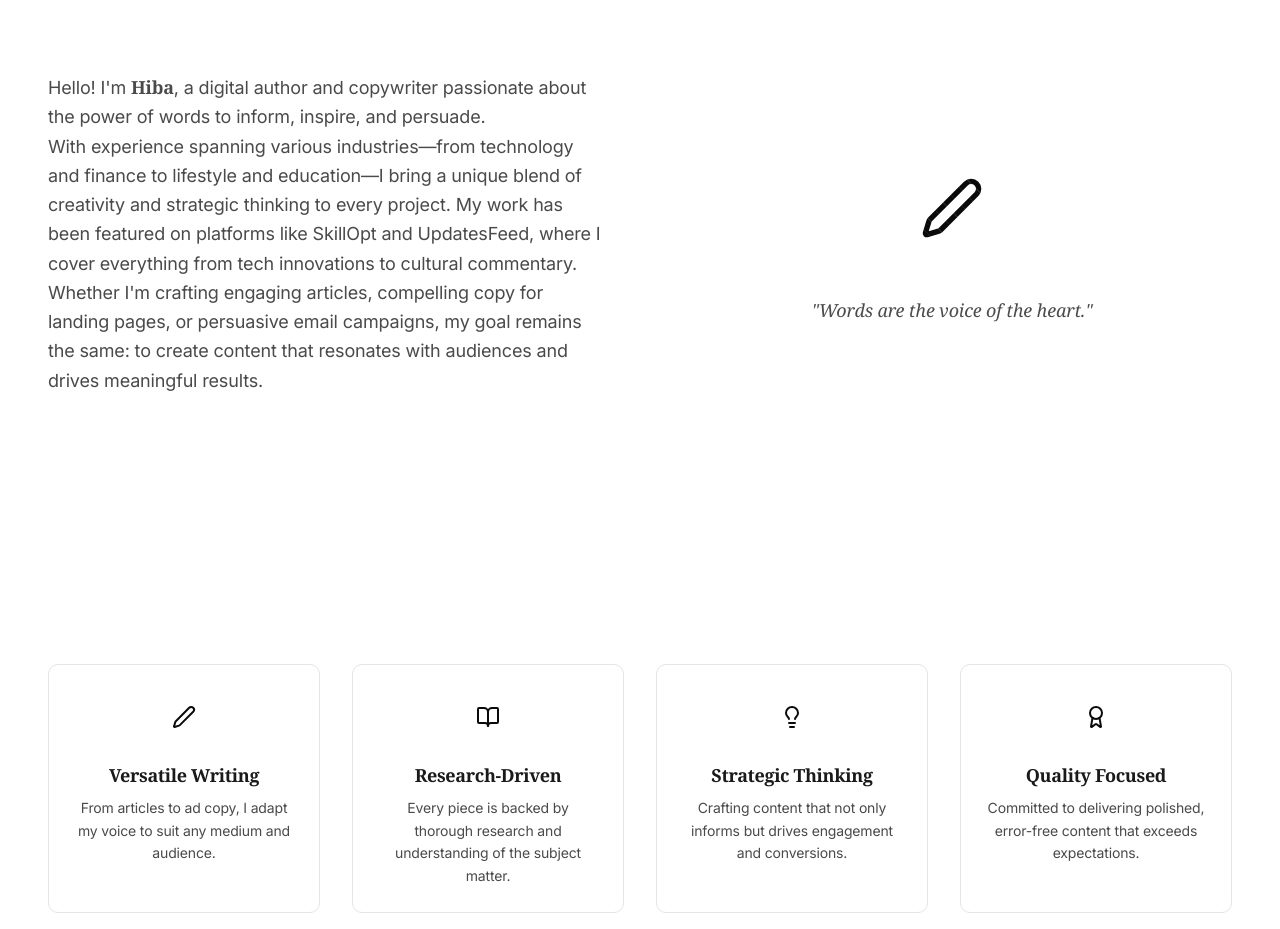
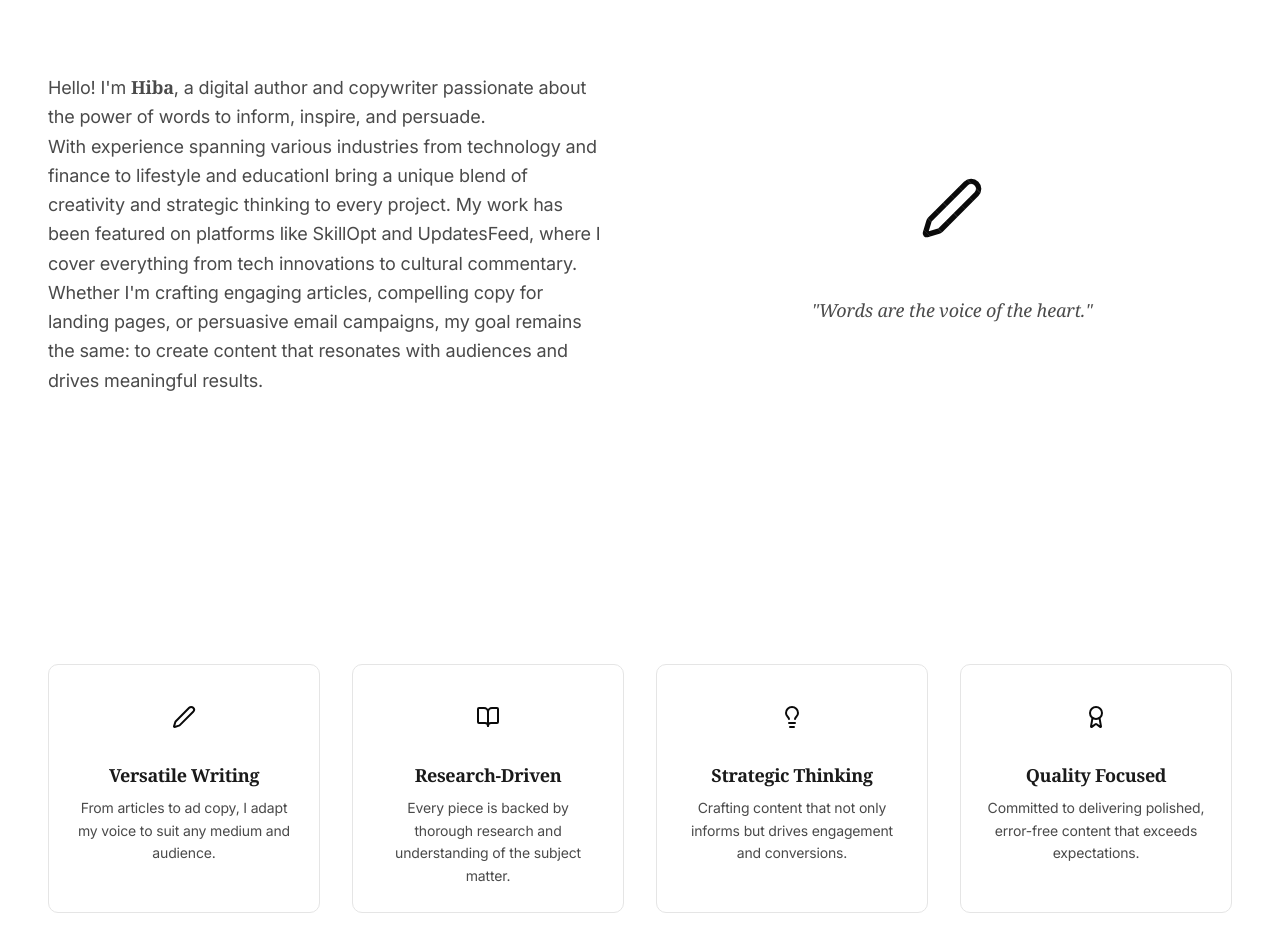
Before and after one commit to mohammedshafinc/hiba-portfolio, a Next.js app: page / in a window 1280 px wide. Shown: the part 1280-2209 px from the top of the page. Built offline with nearby package versions, Linux system fonts and the light colour scheme; a web font is replaced by a local one.

Commit message:
Fix typo in About component text for improved clarity and readability.

```diff
--- a/src/components/About.tsx
+++ b/src/components/About.tsx
@@ -51,7 +51,7 @@ const About = () => {
                 passionate about the power of words to inform, inspire, and persuade.
               </p>
               <p className="text-lg text-ink-600 leading-relaxed">
-                With experience spanning various industries—from technology and finance to lifestyle and education—I bring
+                With experience spanning various industries from technology and finance to lifestyle and educationI bring
                 a unique blend of creativity and strategic thinking to every project. My work has been featured on platforms
                 like SkillOpt and UpdatesFeed, where I cover everything from tech innovations to cultural commentary.
               </p>
```
